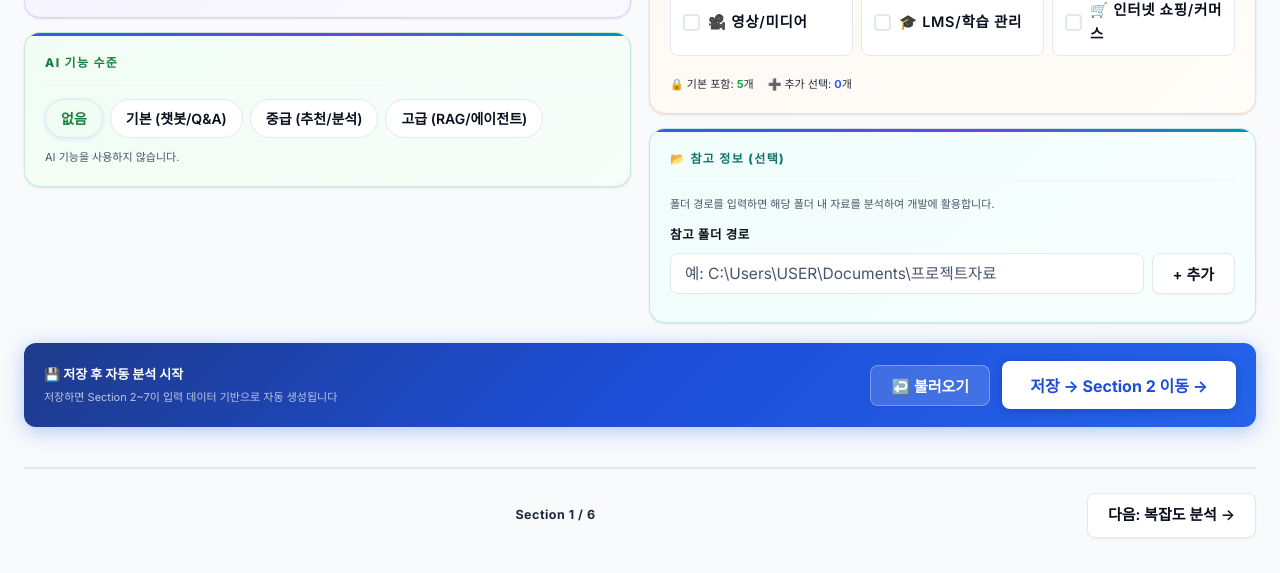
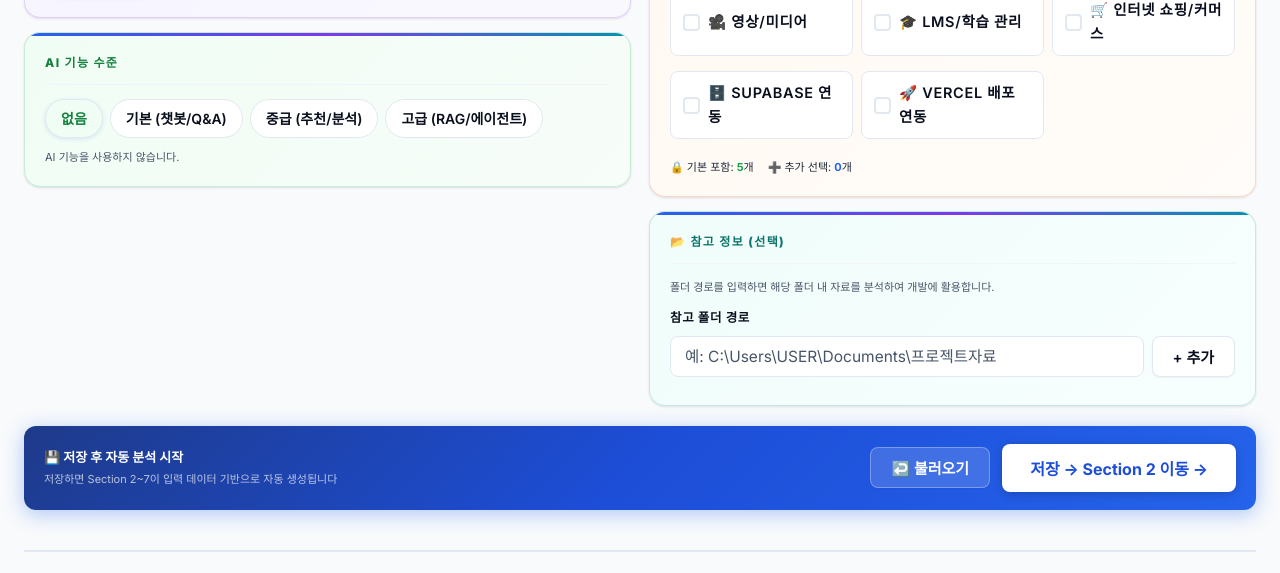
Before and after one commit to jaiwshim-project/10-VibeCoding_OS, a plain HTML site: page pages/01-intent.html in a window 1280 px wide. Shown: the part 1027-1600 px from the top of the page. Drawn offline with Linux system fonts and the light colour scheme.

Commit message:
Add Supabase 연동 and Vercel 배포 연동 to extra features
Co-Authored-By: Claude Sonnet 4.6 <noreply@anthropic.com>

```diff
--- a/pages/01-intent.html
+++ b/pages/01-intent.html
@@ -229,6 +229,8 @@
         <label class="cb-item"><input type="checkbox" value="video"><span class="cb-box"></span><span class="cb-label">🎥 영상/미디어</span></label>
         <label class="cb-item"><input type="checkbox" value="lms"><span class="cb-box"></span><span class="cb-label">🎓 LMS/학습 관리</span></label>
         <label class="cb-item"><input type="checkbox" value="ecommerce"><span class="cb-box"></span><span class="cb-label">🛒 인터넷 쇼핑/커머스</span></label>
+        <label class="cb-item"><input type="checkbox" value="supabase"><span class="cb-box"></span><span class="cb-label">🗄️ Supabase 연동</span></label>
+        <label class="cb-item"><input type="checkbox" value="vercel"><span class="cb-box"></span><span class="cb-label">🚀 Vercel 배포 연동</span></label>
       </div>
 
       <div style="margin-top:12px;font-size:11px;color:var(--text2);display:flex;gap:14px;flex-wrap:wrap">
--- a/vcos.js
+++ b/vcos.js
@@ -24,7 +24,9 @@ const FEATURE_LABELS = {
   rag:          '🧠 RAG/지식베이스',
   video:        '🎥 영상/미디어',
   lms:          '🎓 LMS/학습 관리',
-  ecommerce:    '🛒 인터넷 쇼핑/커머스'
+  ecommerce:    '🛒 인터넷 쇼핑/커머스',
+  supabase:     '🗄️ Supabase 연동',
+  vercel:       '🚀 Vercel 배포 연동'
 };
 
 /* ── LocalStorage ────────────────────────────────────────── */
```
